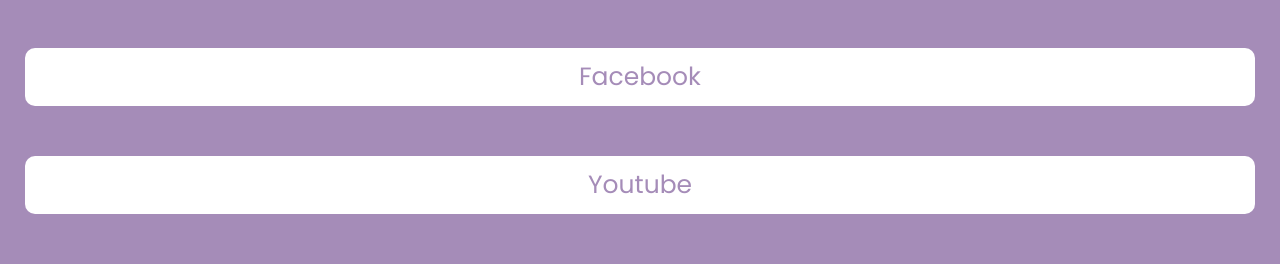
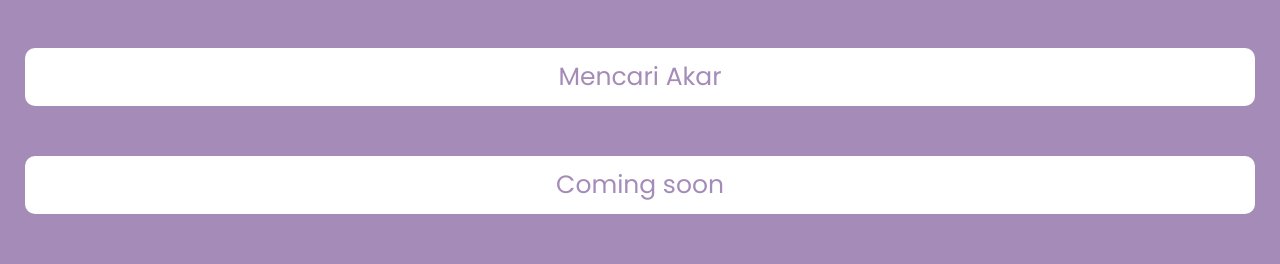
Before and after one commit to Baihaqi34/Baihaqi34.github.io, a plain HTML site: page index.html in a window 1280 px wide. Shown: the part 310-574 px from the top of the page. Drawn offline with Linux system fonts and the light colour scheme.

Commit message:
Update index.html

```diff
--- a/index.html
+++ b/index.html
@@ -16,8 +16,8 @@
 		<!-- Link -->
 		<div class="link">
 			<a href="konversisuhu.html">Konversi Suhu</a>
-			<a href="">Facebook</a>
-			<a href="">Youtube</a>
+			<a href="akar.html">Mencari Akar</a>
+			<a href="">Coming soon</a>
 		</div>
 
 		<!-- Footer -->
```
